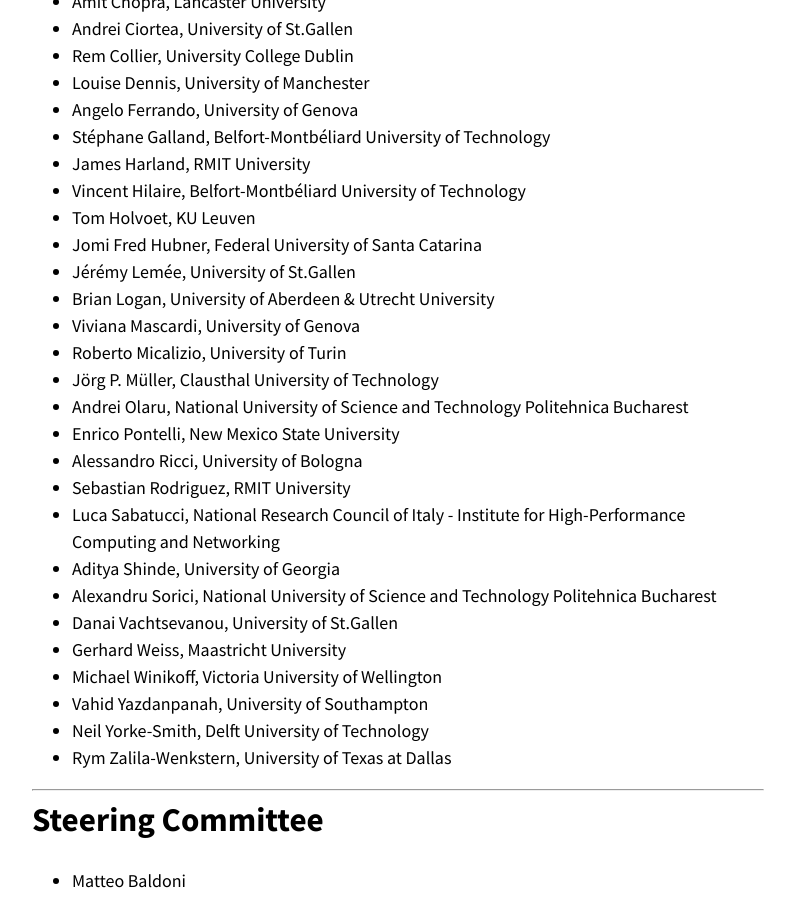
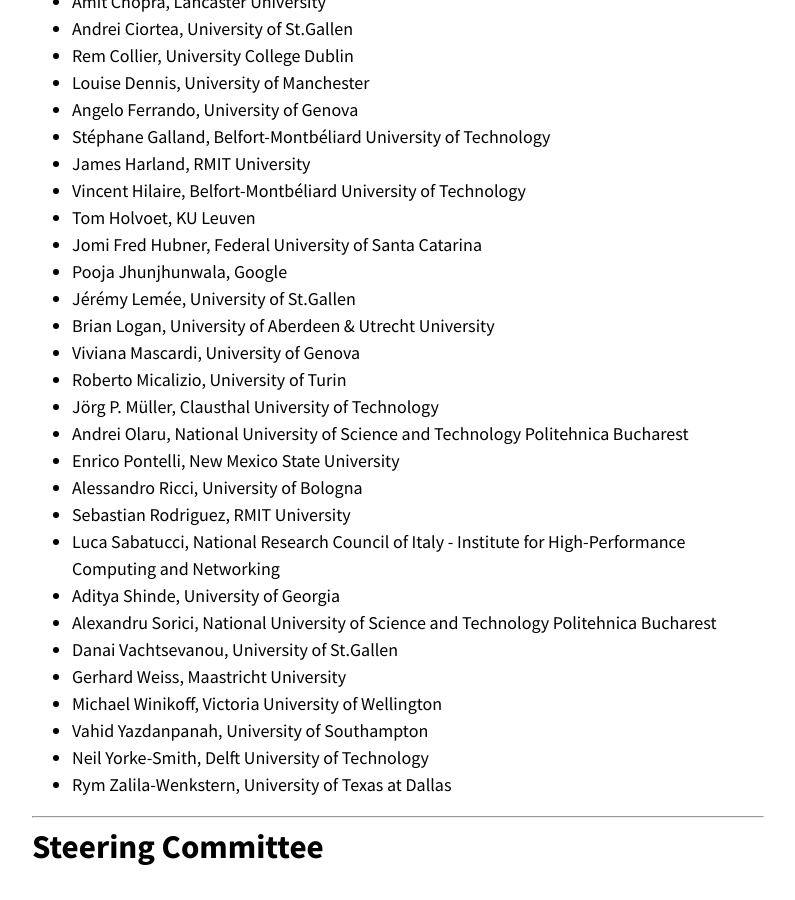
Before and after one commit to emas-workshop/2026, a Jekyll site: the page built from committees.md, in a window 1280 px wide and 900 px high, scrolled down 677 px. Shown: the whole window, without its empty margins (242-1037 px from the left). Built offline with Jekyll 4.4.1, drawn with Linux system fonts in a browser that asks for light colours; nearby versions of some CDN libraries; our own code applies the rules of GitHub Pages for plain Markdown files.

Commit message:
Update committees.md new member

```diff
--- a/committees.md
+++ b/committees.md
@@ -31,6 +31,7 @@
 - Vincent Hilaire,	Belfort-Montbéliard University of Technology
 - Tom Holvoet,	KU Leuven
 - Jomi Fred Hubner, Federal University of Santa Catarina
+- Pooja Jhunjhunwala, Google
 - Jérémy Lemée, University of St.Gallen
 - Brian Logan, University of Aberdeen & Utrecht University
 - Viviana Mascardi, University of Genova
```
